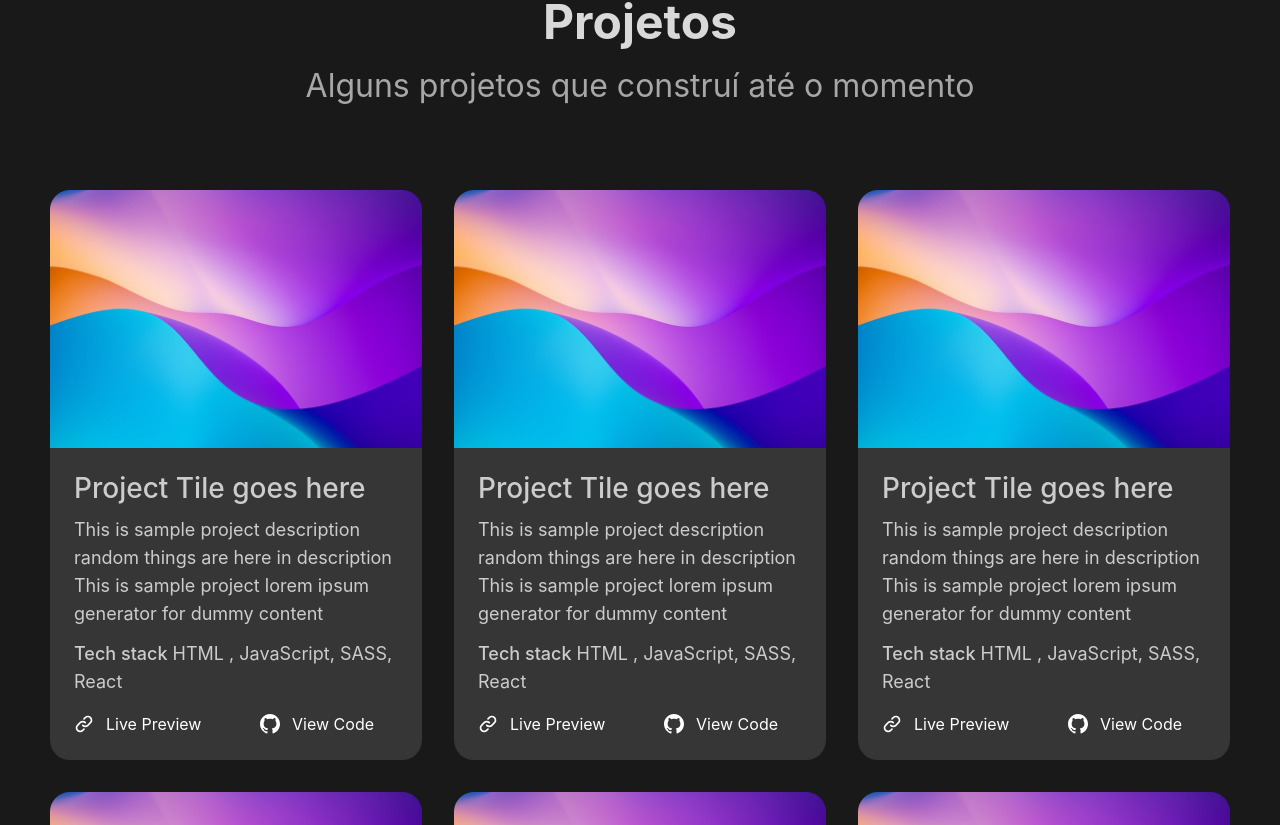
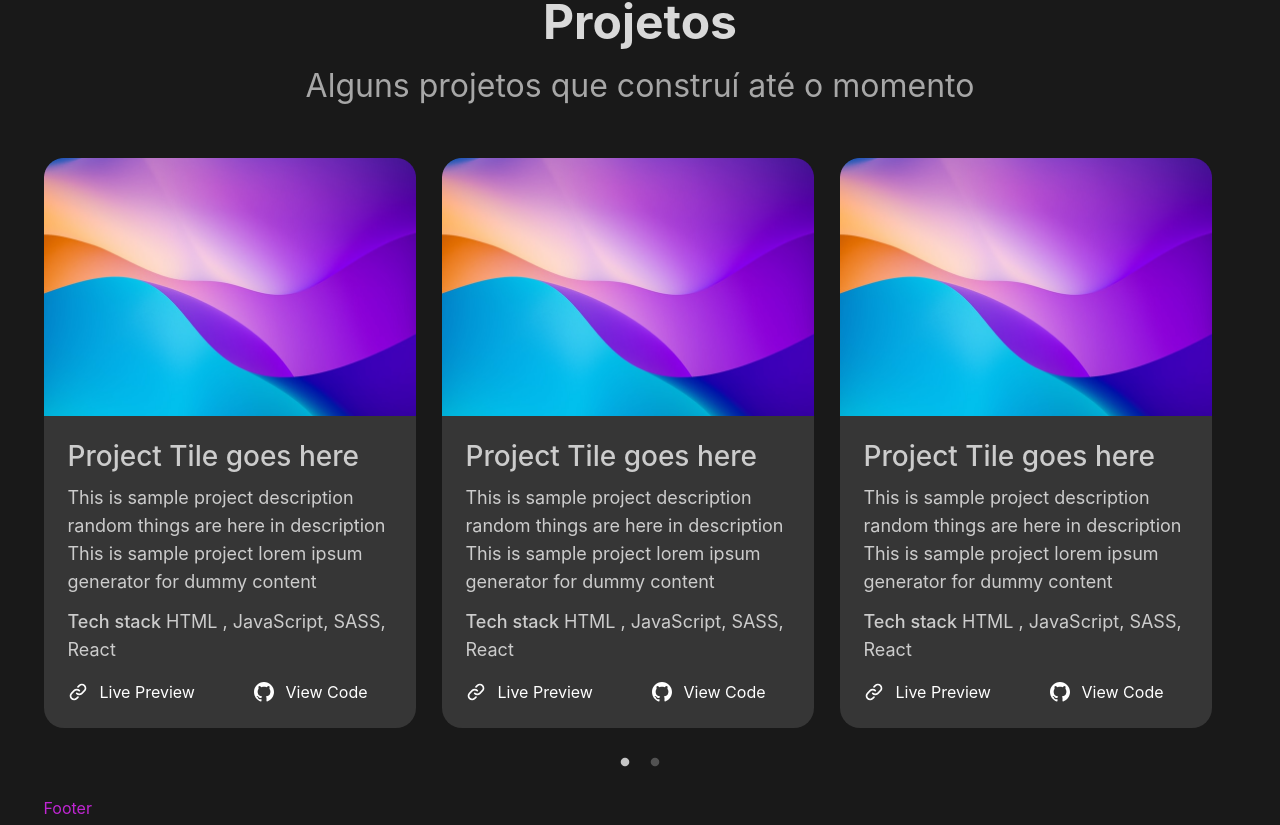
Before and after one commit to thiago-dev-front/portifolio, a React (Create React App) app: page / in a window 1280 px wide. Shown: the part 1735-2560 px from the top of the page. Built offline with nearby package versions, Linux system fonts and the light colour scheme.

Commit message:
feat: slick slider implement carroussel

```diff
--- a/package.json
+++ b/package.json
@@ -6,9 +6,12 @@
     "@testing-library/jest-dom": "^5.17.0",
     "@testing-library/react": "^13.4.0",
     "@testing-library/user-event": "^13.5.0",
+    "phosphor-react": "^1.4.1",
     "react": "^18.3.1",
     "react-dom": "^18.3.1",
     "react-scripts": "5.0.1",
+    "react-slick": "^0.30.2",
+    "slick-carousel": "^1.8.1",
     "web-vitals": "^2.1.4"
   },
   "scripts": {
--- a/src/components/Card.js
+++ b/src/components/Card.js
@@ -6,7 +6,7 @@ import github from '../assets/icon-github.svg'
 function Card() {
     return (
         <>
-            <div className='w-full max-w-[372px] lg:w-[320px]  xl:w-[372px] placeholder:h-[567px] '>
+            <div className='w-full max-w-[372px] lg:w-[320px]  xl:w-[372px] placeholder:h-[567px] cursor-pointer '>
                 <div className='rounded-t-[20px]'>
                     <img src={logo} alt='Logo' />
                 </div>
--- a/src/components/Menu.js
+++ b/src/components/Menu.js
@@ -1,6 +1,5 @@
 import React, { useState } from 'react';
-import { FontAwesomeIcon } from '@fortawesome/react-fontawesome';
-import { faBars, faTimes } from '@fortawesome/free-solid-svg-icons';
+import { List, X } from 'phosphor-react';  // Ícones da Phosphor
 import logo from '../assets/logo-tmg.svg';
 import github from '../assets/github.svg';
 import twitter from '../assets/twitter.svg';
@@ -22,19 +21,19 @@ function Menu() {
                 <div className='hidden md:block mr-28'>
                     <ul className='flex items-center gap-10 h-[60px]'>
                         <li>
-                            <a className='text-secondary text-gradient text-xl' href='/'>Inicio</a>
+                            <a className='text-secondary hover:text-gradient text-xl' href='/'>Inicio</a>
                         </li>
                         <li>
-                            <a className='text-secondary text-gradient text-xl' href='/'>Sobre Mim</a>
+                            <a className='text-secondary hover:text-gradient text-xl' href='/'>Sobre Mim</a>
                         </li>
                         <li>
-                            <a className='text-secondary text-gradient text-xl' href='/'>Tecnologias</a>
+                            <a className='text-secondary hover:text-gradient text-xl' href='/'>Tecnologias</a>
                         </li>
                         <li>
-                            <a className='text-secondary text-gradient text-xl' href='/'>Projetos</a>
+                            <a className='text-secondary hover:text-gradient text-xl' href='/'>Projetos</a>
                         </li>
                         <li>
-                            <a className='text-secondary text-gradient text-xl' href='/'>Contato</a>
+                            <a className='text-secondary hover:text-gradient text-xl' href='/'>Contato</a>
                         </li>
                     </ul>
                 </div>
@@ -53,7 +52,7 @@ function Menu() {
                 </div>
                 <div className='md:hidden flex items-center'>
                     <button onClick={toggleMenu} className="text-secondary">
-                        <FontAwesomeIcon icon={isMenuOpen ? faTimes : faBars} style={{ fontSize: '28px' }} />
+                        {isMenuOpen ? <X size={28} /> : <List size={28} />}
                     </button>
                 </div>
             </div>
@@ -84,10 +83,9 @@ function Menu() {
                         </div>
                     </div>
                 </>
-
             )}
         </header>
-    )
+    );
 }
 
 export default Menu;
--- a/src/components/Projects.js
+++ b/src/components/Projects.js
@@ -1,25 +1,99 @@
+import React from 'react';
+import Slider from 'react-slick';
 import Card from './Card';
+import 'slick-carousel/slick/slick.css';
+import 'slick-carousel/slick/slick-theme.css';
 
 
 function Projects() {
+    const settings = {
+        dots: true,
+        infinite: true,
+        speed: 500,
+        slidesToShow: 3,
+        slidesToScroll: 3,
+        arrows: false,
+        // autoplay: true,
+        // autoplaySpeed: 4000,
+        responsive: [
+            {
+                breakpoint: 1200,
+                settings: {
+                    slidesToShow: 2.5,
+                    slidesToScroll: 2.5,
+                },
+            },
+            {
+                breakpoint: 980,
+                settings: {
+                    slidesToShow: 2,
+                    slidesToScroll: 2,
+                },
+            },
+            {
+                breakpoint: 640,
+                settings: {
+                    slidesToShow: 1.2,
+                    slidesToScroll: 1.2,
+                },
+            },
+            {
+                breakpoint: 500,
+                settings: {
+                    slidesToShow: 1,
+                    slidesToScroll: 1,
+                },
+            },
+            {
+                breakpoint: 360,
+                settings: {
+                    slidesToShow: 1,
+                    slidesToScroll: 1,
+                },
+            },
+            {
+                breakpoint: 280,
+                settings: {
+                    slidesToShow: 1,
+                    slidesToScroll: 1,
+                },
+            },
+        ],
+    };
+
     return (
-        <section >
-            <div className='text-center space-y-4 mt-32 mx-3 md:mx-0'>
-                <h2 className='text-heading font-bold text-5xl' >Projetos</h2>
+        <section className='mb-12'>
+            <div className='text-center space-y-4 mt-32 mx-3 md:mx-0 mb-12'>
+                <h2 className='text-heading font-bold text-5xl'>Projetos</h2>
                 <p className='text-secondary text-[32px]'>Alguns projetos que construí até o momento</p>
             </div>
 
-            <div className='mt-20 flex justify-center flex-wrap gap-8 mx-5 md:mx-0'>
-                <Card />
-                <Card />
-                <Card />
-                <Card />
-                <Card />
-                <Card />
+            <div className='mx-6 md:mx-0 '>
+                <Slider {...settings}>
+                    <div>
+                        <Card />
+                    </div>
+                    <div>
+                        <Card />
+                    </div>
+                    <div>
+                        <Card />
+                    </div>
+                    <div>
+                        <Card />
+                    </div>
+                    <div>
+                        <Card />
+                    </div>
+                    <div>
+                        <Card />
+                    </div>
+                </Slider>
             </div>
         </section>
-
     );
 }
 
+
+
 export default Projects;
--- a/src/index.css
+++ b/src/index.css
@@ -3,6 +3,19 @@
 @tailwind utilities;
 
 
+
+.slick-list {
+  padding-bottom: 20px !important;
+}
+.slick-dots li.slick-active button:before {
+  opacity: .75;
+  color: white !important;
+  font-size: 10px !important;
+}
+.slick-dots li button:before {
+  color: white !important;
+  font-size: 10px !important;
+}
 .text-gradient:hover {
   background: linear-gradient(to right, #E70FAA, #00C0FD);
   -webkit-background-clip: text;
```
Also changed, not shown: 1 other file (tests, documents, lock files or other folders).
